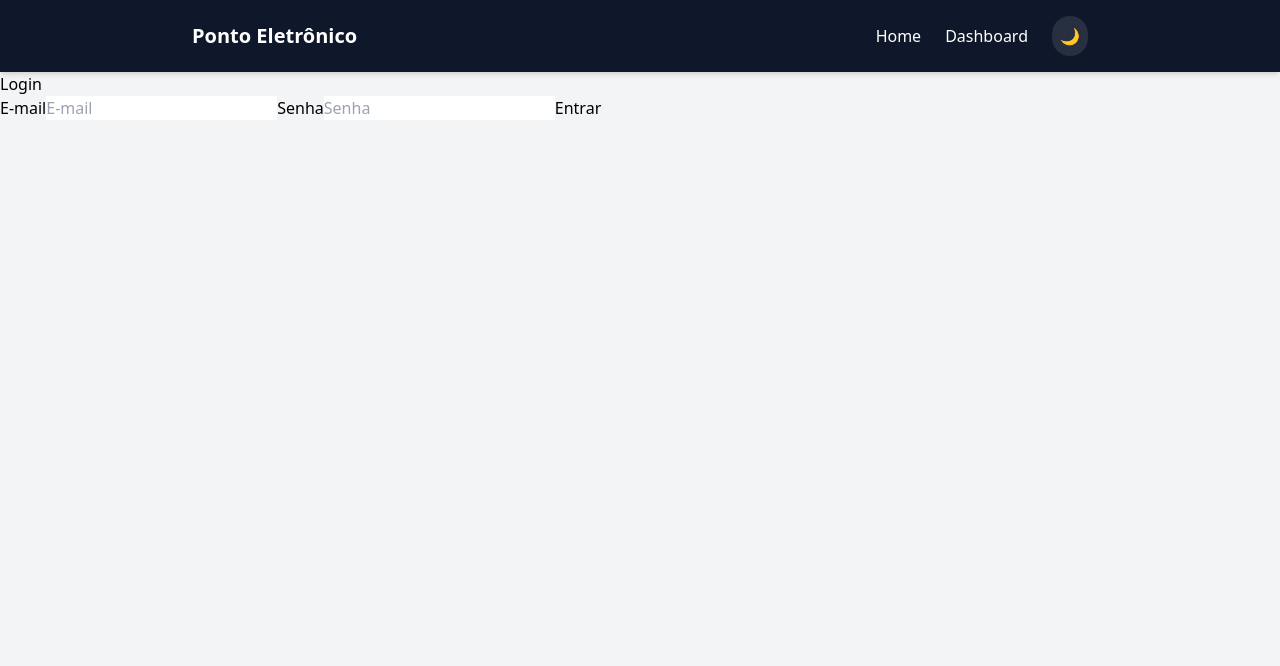
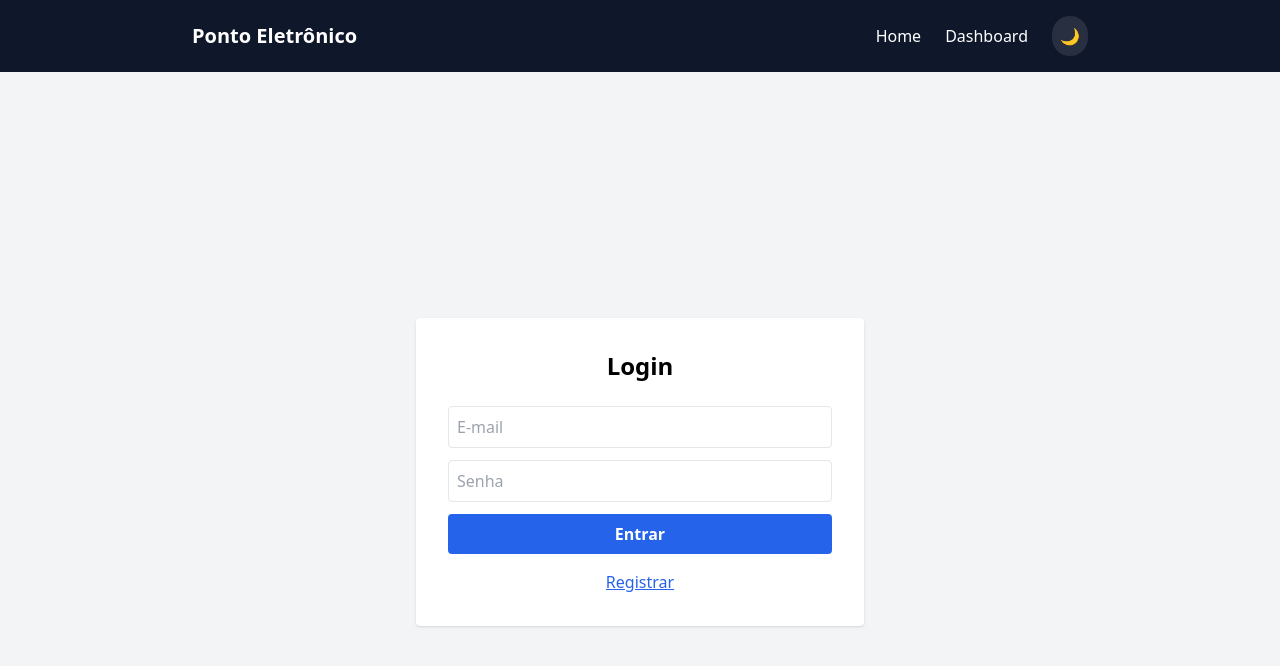
Before and after one commit to PauloHenriqueJunio/sistema-ponto, a React (Vite) app in the folder frontend/: page /login in a window 1280 px wide. Shown: the top 666 px of the page. Built offline with nearby package versions, Linux system fonts and the light colour scheme; no server answers.

Commit message:
add register button for new users

```diff
--- a/frontend/src/App.tsx
+++ b/frontend/src/App.tsx
@@ -1,5 +1,12 @@
-import { BrowserRouter, Routes, Route, Link, Navigate } from "react-router-dom";
-import { useState } from "react";
+import {
+  BrowserRouter,
+  Routes,
+  Route,
+  Link,
+  Navigate,
+  useNavigate,
+} from "react-router-dom";
+import { use, useState } from "react";
 import Home from "./pages/home";
 import Dashboard from "./pages/dashboard";
 import LoginPage from "./pages/login";
@@ -9,13 +16,22 @@ function PrivateRoute({ children }: { children: JSX.Element }) {
   return token ? children : <Navigate to="/login" />;
 }
 
-function App() {
-  const [darkMode, setDarkMode] = useState(false);
+function Header({
+  darkMode,
+  setDarkMode,
+}: {
+  darkMode: boolean;
+  setDarkMode: (v: boolean) => void;
+}) {
+  const isLogged = !!localStorage.getItem("token");
+  const navigate = useNavigate();
+
+  const handleLogout = () => {
+    localStorage.removeItem("token");
+    navigate("/login");
+  };
 
   return (
-    <div className={darkMode ? "dark" : ""}>
-      <BrowserRouter>
-        <div className="min-h-screen bg-gray-100 dark:bg-slate-900 transition-colors duration-300">
     <nav className="bg-slate-900 dark:bg-slate-950 text-white p-4 shadow-md transition-colors duration-300">
       <div className="max-w-4xl mx-auto flex justify-between items-center">
         <div className="font-bold text-xl flex items-center gap-2">
@@ -34,6 +50,15 @@ function App() {
           >
             Dashboard
           </Link>
+
+          {isLogged && (
+            <button
+              onClick={handleLogout}
+              className="bg-red-600 hover:bg-red-700 font-medium text-white px-3 py-1 rounded transition"
+            >
+              Sair
+            </button>
+          )}
           <button
             onClick={() => setDarkMode(!darkMode)}
             className="bg-white/10 hover:bg-white/20 p-2 rounded-full transition transform hover:scale-110 active:scale-95"
@@ -44,7 +69,17 @@ function App() {
         </div>
       </div>
     </nav>
+  );
+}
 
+function App() {
+  const [darkMode, setDarkMode] = useState(false);
+
+  return (
+    <div className={darkMode ? "dark" : ""}>
+      <BrowserRouter>
+        <div className="min-h-screen bg-gray-100 dark:bg-slate-900 transition-colors duration-300">
+          <Header darkMode={darkMode} setDarkMode={setDarkMode} />
           <Routes>
             <Route path="/login" element={<LoginPage />} />
             <Route
--- a/frontend/src/pages/login.tsx
+++ b/frontend/src/pages/login.tsx
@@ -6,8 +6,15 @@ export default function LoginPage() {
   const [senha, setSenha] = useState("");
   const [erro, setErro] = useState("");
   const [loading, setLoading] = useState(false);
+  const [showRegister, setShowRegister] = useState(false);
+
+  const [regNome, setRegNome] = useState("");
+  const [regEmail, setRegEmail] = useState("");
+  const [regSenha, setRegSenha] = useState("");
+  const [regLoading, setRegLoading] = useState(false);
+  const [regMsg, setRegMsg] = useState("");
+
   const navigate = useNavigate();
-
   const apiBase =
     (import.meta as any).env.VITE_API_URL || "http://localhost:3000";
 
@@ -46,37 +53,125 @@ export default function LoginPage() {
     }
   };
 
+  const handleRegister = async (e: React.FormEvent) => {
+    e.preventDefault();
+    setRegMsg("");
+    setRegLoading(true);
+    try {
+      const res = await fetch(`${apiBase}/accounts`, {
+        method: "POST",
+        headers: { "Content-Type": "application/json" },
+        body: JSON.stringify({
+          email: regEmail,
+          password: regSenha,
+          name: regNome,
+          role: "FUNCIONARIO",
+        }),
+      });
+      if (res.ok) {
+        setRegMsg("Cadastro realizado com sucesso!");
+        setShowRegister(false);
+        setEmail(regEmail);
+        setSenha("");
+      } else {
+        const err = await res.json().catch(() => null);
+        setRegMsg(err?.error || "Erro ao registrar");
+      }
+    } catch {
+      setRegMsg("Erro ao conectar ao servidor");
+    } finally {
+      setRegLoading(false);
+    }
+  };
+
   return (
-    <form onSubmit={handleLogin} aria-label="form-login">
-      <h2>Login</h2>
-
-      <label htmlFor="email">E-mail</label>
+    <div className="flex flex-col items-center justify-center min-h-screen bg-gray-100 dark:bg-slate-900">
+      <form
+        onSubmit={handleLogin}
+        className="bg-white dark:bg-slate-800 p-8 rounded shadow w-full max-w-md"
+        aria-label="form-login"
+      >
+        <h2 className="text-2xl dark:text-white font-bold mb-6 text-center">Login</h2>
         <input
-        id="email"
           type="email"
           placeholder="E-mail"
           value={email}
           onChange={(e) => setEmail(e.target.value)}
           required
-        aria-required
+          className="w-full mb-3 p-2 rounded border"
         />
-
-      <label htmlFor="senha">Senha</label>
         <input
-        id="senha"
           type="password"
           placeholder="Senha"
           value={senha}
           onChange={(e) => setSenha(e.target.value)}
           required
-        aria-required
+          className="w-full mb-3 p-2 rounded border"
         />
-
-      <button type="submit" disabled={loading} aria-busy={loading}>
+        <button
+          type="submit"
+          disabled={loading}
+          className="w-full bg-blue-600 text-white py-2 rounded font-bold"
+        >
           {loading ? "Entrando..." : "Entrar"}
         </button>
+        {erro && <p className="mt-2 text-red-500 text-center">{erro}</p>}
+        <button
+          type="button"
+          className="w-full mt-4 text-blue-600 underline"
+          onClick={() => setShowRegister(true)}
+        >
+          Registrar
+        </button>
+      </form>
 
-      {erro && <p role="alert">{erro}</p>}
+      {showRegister && (
+        <form
+          onSubmit={handleRegister}
+          className="bg-white dark:bg-slate-800 p-8 rounded shadow w-full max-w-md mt-6"
+        >
+          <h2 className="text-xl font-bold mb-4 text-center">Cadastro</h2>
+          <input
+            type="text"
+            placeholder="Nome"
+            value={regNome}
+            onChange={(e) => setRegNome(e.target.value)}
+            required
+            className="w-full mb-3 p-2 rounded border"
+          />
+          <input
+            type="email"
+            placeholder="E-mail"
+            value={regEmail}
+            onChange={(e) => setRegEmail(e.target.value)}
+            required
+            className="w-full mb-3 p-2 rounded border"
+          />
+          <input
+            type="password"
+            placeholder="Senha"
+            value={regSenha}
+            onChange={(e) => setRegSenha(e.target.value)}
+            required
+            className="w-full mb-3 p-2 rounded border"
+          />
+          <button
+            type="submit"
+            disabled={regLoading}
+            className="w-full bg-green-600 text-white py-2 rounded font-bold"
+          >
+            {regLoading ? "Registrando..." : "Registrar"}
+          </button>
+          {regMsg && <p className="mt-2 text-center text-red-500">{regMsg}</p>}
+          <button
+            type="button"
+            className="w-full mt-4 text-gray-500 underline"
+            onClick={() => setShowRegister(false)}
+          >
+            Cancelar
+          </button>
         </form>
+      )}
+    </div>
   );
 }
```
Lines whose indentation alone changed are shown as unchanged.
